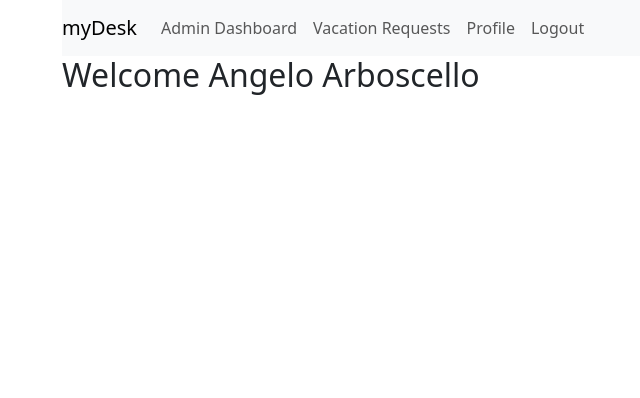
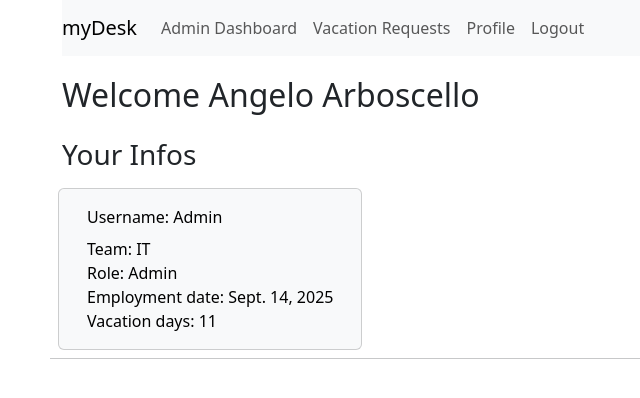
Before and after one commit to derblaueengel2003/capstone, a Django app: page / in a window 1280 px wide. Shown: the top 398 px of the page, without its empty margins (20-660 px from the left). Run offline with Django 5.2, Linux system fonts and the light colour scheme; a user stored in the database is signed in; data comes from the database, SQL or seed files in the repository; both versions use the stored data as it was after the commit.

Commit message:
Implemented manage requests page (view only)

```diff
--- a/adminDashboard/templates/adminDashboard/admin-dashboard.html
+++ b/adminDashboard/templates/adminDashboard/admin-dashboard.html
@@ -3,8 +3,8 @@
 
 {% block body %}
 
-    <h2>Admin Dashboard</h2>
-    <div class="row section" style="width: 18rem;">
+<div class="row section" style="width: 18rem;">
+    <h2 class="mb-4">Admin Dashboard</h2>
     <h3>Company</h3>
 {% if companies %}
     <ul class="list-group">
--- a/authenticate/templates/authenticate/profile.html
+++ b/authenticate/templates/authenticate/profile.html
@@ -3,8 +3,8 @@
 
 {% block body %}
 
-<h2>{{ user.get_full_name }}</h2>
 <div class="row section">
+    <h2 class="mb-4">{{ user.get_full_name }}</h2>
     <h3>Your Infos</h3>
     <div class="card m-2 text-bg-light" style="width: auto">
         <div class="card-body profile">
@@ -24,7 +24,6 @@
 <form action="{% url 'edit_user' %}" method="post">
         {% csrf_token %}
         {{ user_form }}
-        <!-- {{ profile_form }} -->
         <input class="btn btn-primary mt-2" type="submit" value="Update Infos">
     </form>
 </div>
--- a/authenticate/views.py
+++ b/authenticate/views.py
@@ -64,19 +64,14 @@ def register_user(request):
 def edit_user(request):
     if request.method == 'POST':
         user_form = UserForm(request.POST, instance=request.user)
-        # profile_form = ProfileForm(request.POST, instance=request.user.profile)
-        # if user_form.is_valid() and profile_form.is_valid():
         if user_form.is_valid():
             user_form.save()
-            # profile_form.save()
             messages.success(request, ('Your profile was successfully updated!'))
 
         else:
             messages.error(request, ('Please correct the error below.'))
     else:
         user_form = UserForm(instance=request.user)
-        # profile_form = ProfileForm(instance=request.user.profile)
     return render(request, 'authenticate/profile.html', {
         'user_form': user_form,
-        # 'profile_form': profile_form
     })
--- a/myDesk/templates/myDesk/index.html
+++ b/myDesk/templates/myDesk/index.html
@@ -1,9 +1,24 @@
 {% extends "myDesk/layout.html" %}
+{% load static %}
 
 {% block body %}
 
- <h2>Welcome {{ user.get_full_name }}</h2>
+<div class="row section">
+    <h2 class="mb-4">Welcome {{ user.get_full_name }}</h2>
+    <h3>Your Infos</h3>
+    <div class="card m-2 text-bg-light" style="width: auto">
+        <div class="card-body profile">
 
+            <div class="card-title">Username: {{ user.username }}</div>
+            <div class="">Team: {{ user.profile.team }}</div>
+            <div class="">Role: {{ user.profile.role }}</div>
+            <div class="">Employment date: {{ user.profile.employment_date }}</div>
+            <div class="">Vacation days: {{ user.profile.vacation_days }}</div>
 
+        </div>
+    </div>
+    <hr>
+
+</div>
 
 {% endblock %}
--- a/myDesk/templates/myDesk/layout.html
+++ b/myDesk/templates/myDesk/layout.html
@@ -21,9 +21,15 @@
                             <a class="nav-link" href="{% url 'admin_dashboard' %}">Admin Dashboard</a>
                         </li>
                     {% endif %}
+                    {% if user.profile.role == "Manager" %}
+                    <li class="nav-item">
+                        <a class="nav-link" href="{% url 'manage_requests' %}">Manage Requests</a>
+                    </li>
+                    {% else %}
                     <li class="nav-item">
                         <a class="nav-link" href="{% url 'vacation_requests' %}">Vacation Requests</a>
                     </li>
+                    {% endif %}
                     <li class="nav-item">
                         <a class="nav-link" href="{% url 'edit_user' %}">Profile</a>
                     </li>
--- a/myDesk/templates/myDesk/request.html
+++ b/myDesk/templates/myDesk/request.html
@@ -3,8 +3,8 @@
 
 {% block body %}
 
-<h2>{{ user.get_full_name }}</h2>
 <div class="row section">
+  <h2 class="mb-4">{{ user.get_full_name }}</h2>
 
 {% if not vacation_requests%}
 <h4> You have no vacation request</h4>
--- a/myDesk/urls.py
+++ b/myDesk/urls.py
@@ -7,4 +7,5 @@ urlpatterns = [
     path("add-request", views.vacation_request, name="add_request"),
     path("edit-request/<int:request_id>/", views.edit_request, name="edit_request"),
     path("delete-request/<int:request_id>/", views.delete_request, name="delete_request"),
+    path("manage-requests", views.manage_request, name="manage_requests"),
 ]
--- a/myDesk/views.py
+++ b/myDesk/views.py
@@ -1,5 +1,5 @@
 from django.shortcuts import render, redirect
-from django.http import JsonResponse, HttpResponseRedirect
+from django.http import JsonResponse, HttpResponseRedirect, HttpResponseForbidden
 from django.urls import reverse
 from django.contrib.auth.decorators import login_required
 from .models import Request
@@ -135,3 +135,30 @@ def delete_request(request, request_id):
     return render(request, "myDesk/delete-request.html", {
         "vacation_request": vacation_request
     })
+
+@login_required
+@csrf_exempt
+def manage_request(request):
+    profile = request.user.profile
+
+    if profile.role != "Manager":
+        return HttpResponseForbidden("Only managers can view team vacation requests.")
+
+    team = profile.team
+    vacation_requests = Request.objects.none()
+
+    if team:
+        vacation_requests = (
+            Request.objects.filter(request_user__team=team)
+            .select_related("request_user__user")
+            .order_by("start_date", "end_date")
+        )
+
+    return render(
+        request,
+        "myDesk/manage-requests.html",
+        {
+            "team": team,
+            "vacation_requests": vacation_requests,
+        },
+    )
```
Also changed, not shown: myDesk/templates/myDesk/manage-requests.html (added, +42 -0 lines), db.sqlite3.
